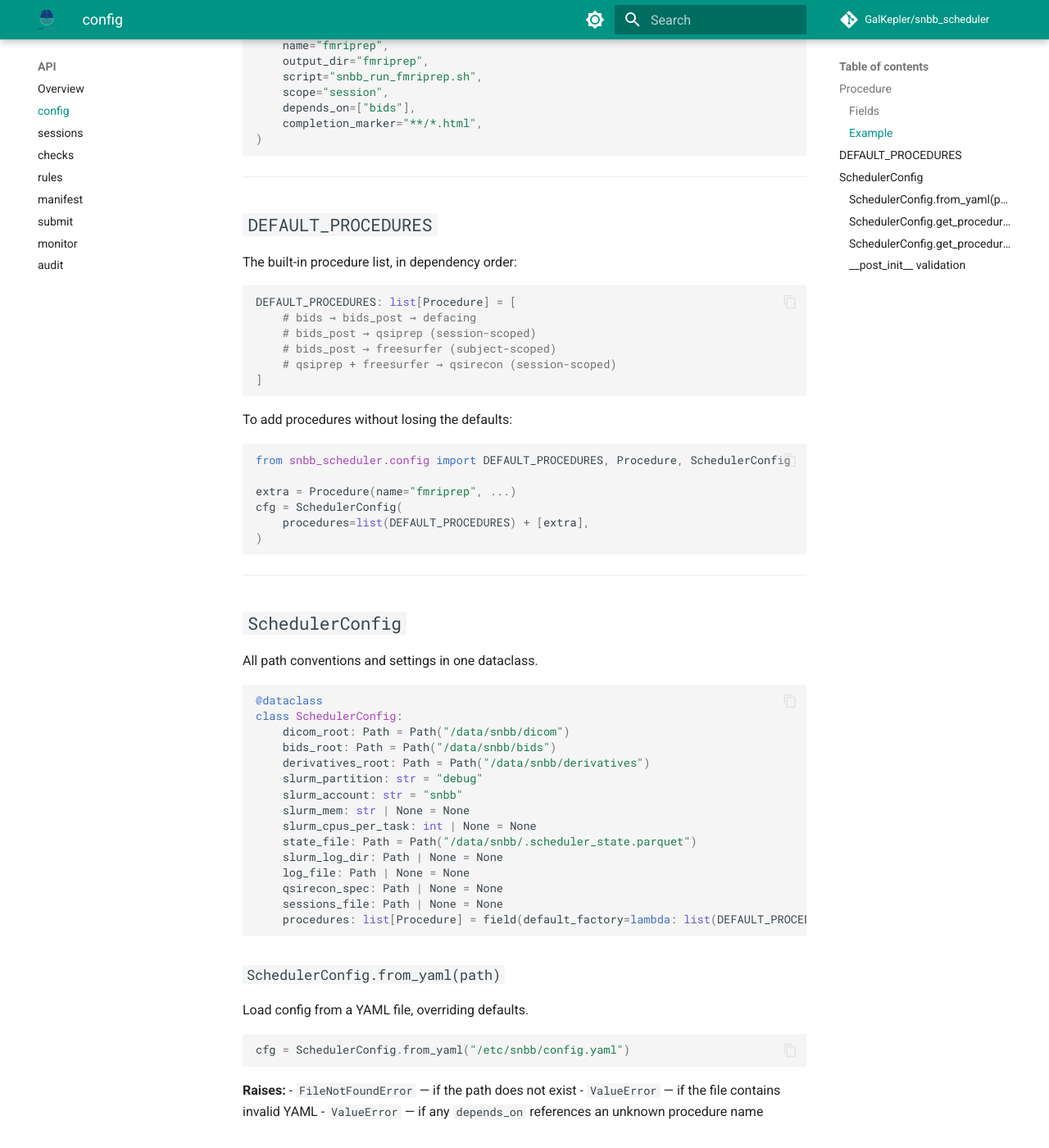
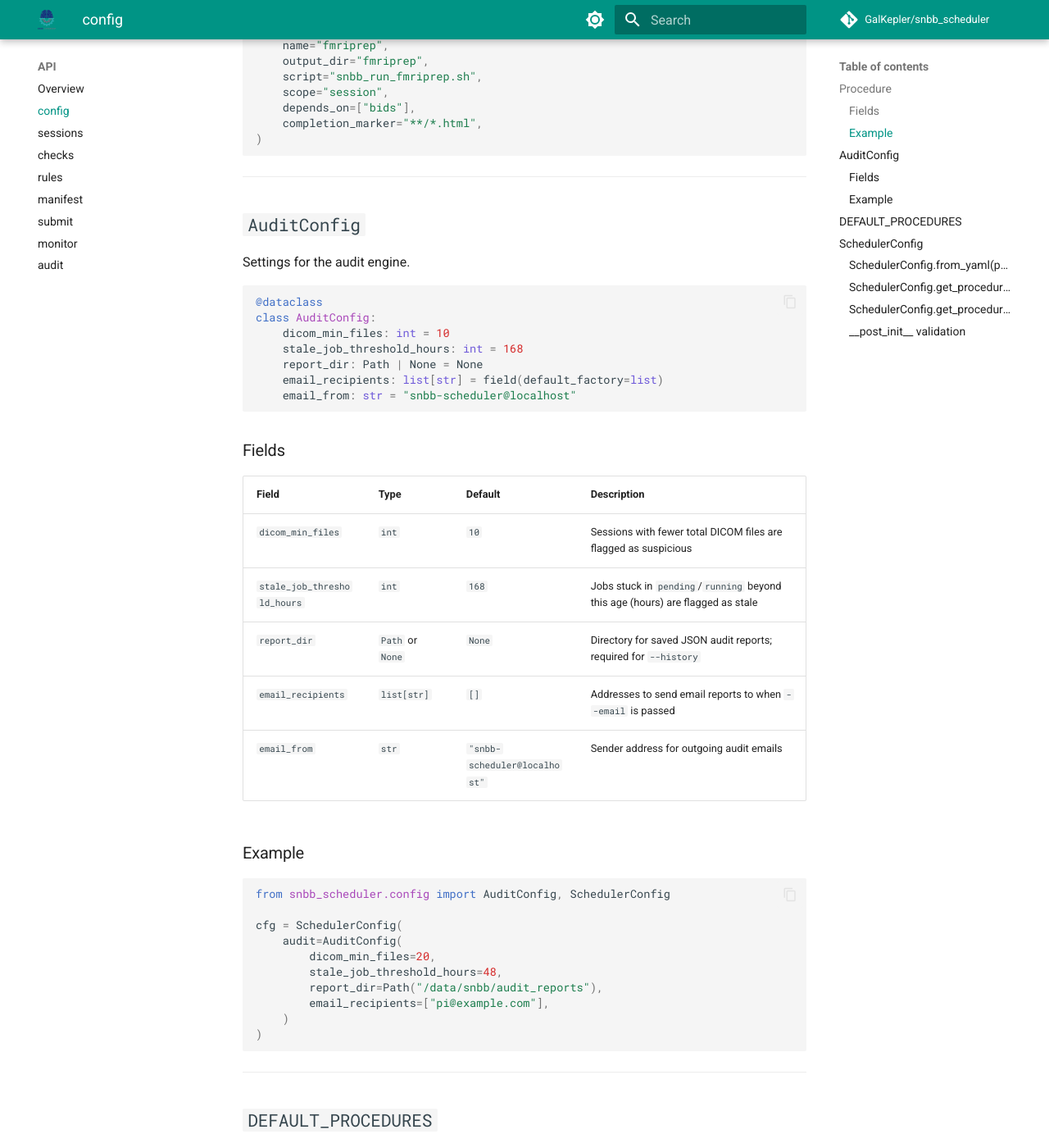
Before and after one commit to GalKepler/snbb_scheduler, an MkDocs documentation site: the page built from docs/api/config.md, in a window 1280 px wide and 1400 px high, scrolled down 1215 px. Shown: the whole window at 82% size. Built offline with MkDocs 1.6.1 and Material for MkDocs 9.7.7, drawn with Linux system fonts in a browser that asks for light colours; comment, search, counter and statistics services are not loaded; some of the changed text lies outside the part shown.

Commit message:
docs: add audit configuration and CLI reference
- New docs/cli/audit.md: full reference for the audit command — options,
  examples, report sections, health score, log patterns table, email delivery
- New docs/configuration/audit.md: guide to configuring AuditConfig — DICOM
  thresholds, stale job detection, report_dir + history, email setup with MTA notes
- docs/configuration/index.md: add audit: block to full config example and
  field reference table with link to audit.md
- docs/cli/index.md: add audit command to commands table and examples
- docs/api/config.md: document AuditConfig dataclass and add audit field to
  SchedulerConfig signature

Co-Authored-By: Claude Sonnet 4.6 <noreply@anthropic.com>

````diff
--- a/docs/api/config.md
+++ b/docs/api/config.md
@@ -3,7 +3,7 @@
 Procedure declarations and scheduler configuration.
 
 ```python
-from snbb_scheduler.config import Procedure, SchedulerConfig, DEFAULT_PROCEDURES
+from snbb_scheduler.config import Procedure, SchedulerConfig, AuditConfig, DEFAULT_PROCEDURES
 ```
 
 ---
@@ -46,6 +46,47 @@ my_proc = Procedure(
     scope="session",
     depends_on=["bids"],
     completion_marker="**/*.html",
+)
+```
+
+---
+
+## `AuditConfig`
+
+Settings for the audit engine.
+
+```python
+@dataclass
+class AuditConfig:
+    dicom_min_files: int = 10
+    stale_job_threshold_hours: int = 168
+    report_dir: Path | None = None
+    email_recipients: list[str] = field(default_factory=list)
+    email_from: str = "snbb-scheduler@localhost"
+```
+
+### Fields
+
+| Field | Type | Default | Description |
+|---|---|---|---|
+| `dicom_min_files` | `int` | `10` | Sessions with fewer total DICOM files are flagged as suspicious |
+| `stale_job_threshold_hours` | `int` | `168` | Jobs stuck in `pending`/`running` beyond this age (hours) are flagged as stale |
+| `report_dir` | `Path` or `None` | `None` | Directory for saved JSON audit reports; required for `--history` |
+| `email_recipients` | `list[str]` | `[]` | Addresses to send email reports to when `--email` is passed |
+| `email_from` | `str` | `"snbb-scheduler@localhost"` | Sender address for outgoing audit emails |
+
+### Example
+
+```python
+from snbb_scheduler.config import AuditConfig, SchedulerConfig
+
+cfg = SchedulerConfig(
+    audit=AuditConfig(
+        dicom_min_files=20,
+        stale_job_threshold_hours=48,
+        report_dir=Path("/data/snbb/audit_reports"),
+        email_recipients=["pi@example.com"],
+    )
 )
 ```
 
@@ -97,6 +138,7 @@ class SchedulerConfig:
     qsirecon_spec: Path | None = None
     sessions_file: Path | None = None
     procedures: list[Procedure] = field(default_factory=lambda: list(DEFAULT_PROCEDURES))
+    audit: AuditConfig = field(default_factory=AuditConfig)
 ```
 
 ### `SchedulerConfig.from_yaml(path)`
````
Also changed, not shown: docs/cli/audit.md (added, +187 -0 lines), docs/cli/index.md (+7 -0 lines), docs/configuration/audit.md (added, +173 -0 lines), docs/configuration/index.md (+12 -0 lines).
